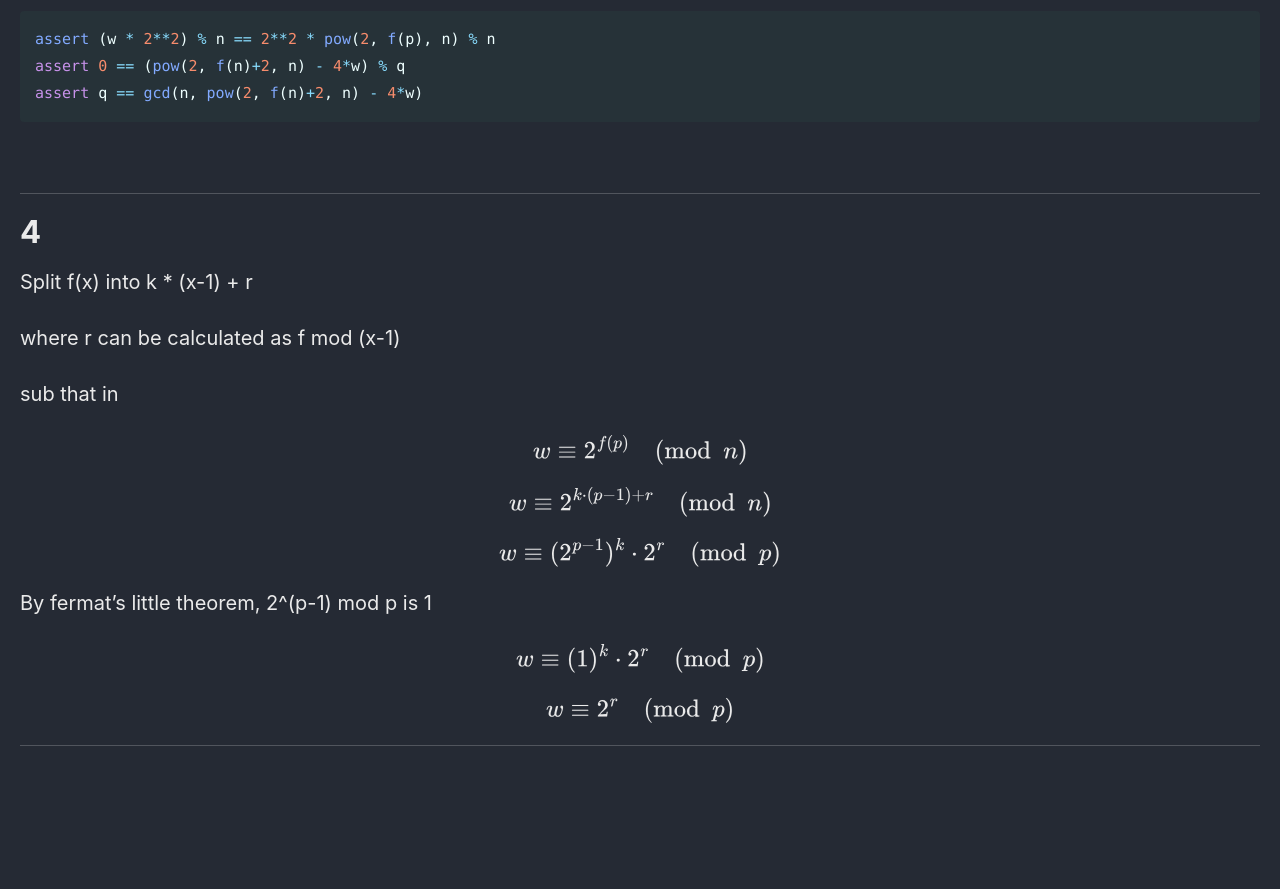
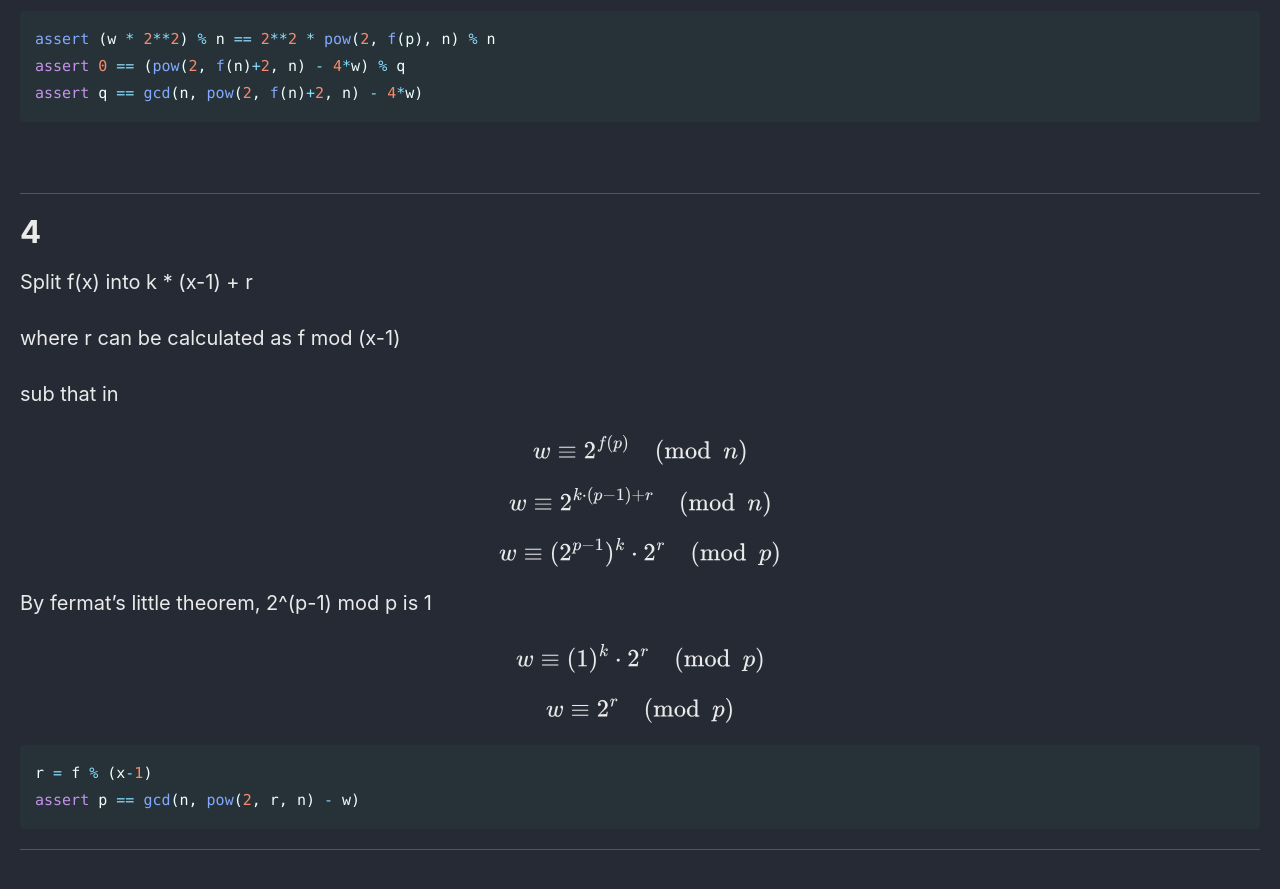
Before and after one commit to Connor-McCartney/Connor-McCartney.github.io, a Jekyll site: the page built from _pages/cryptography/other/univariate-ImaginaryCTF54.md, in a window 1280 px wide and 900 px high, scrolled down 3684 px. Shown: the top 889 px of the window. Built offline with Jekyll 4.4.1, drawn with Linux system fonts in a browser that asks for light colours; cached includes are drawn as plain includes; before the commit the page ends 4480 px from its top, so only the background shows below that.

Commit message:
Update univariate-ImaginaryCTF54.md

````diff
--- a/_pages/cryptography/other/univariate-ImaginaryCTF54.md
+++ b/_pages/cryptography/other/univariate-ImaginaryCTF54.md
@@ -205,4 +205,10 @@ $$
 w \equiv 2^r \pmod p
 $$
 
+```python
+r = f % (x-1)
+assert p == gcd(n, pow(2, r, n) - w)
+```
+
+
 ---
````
